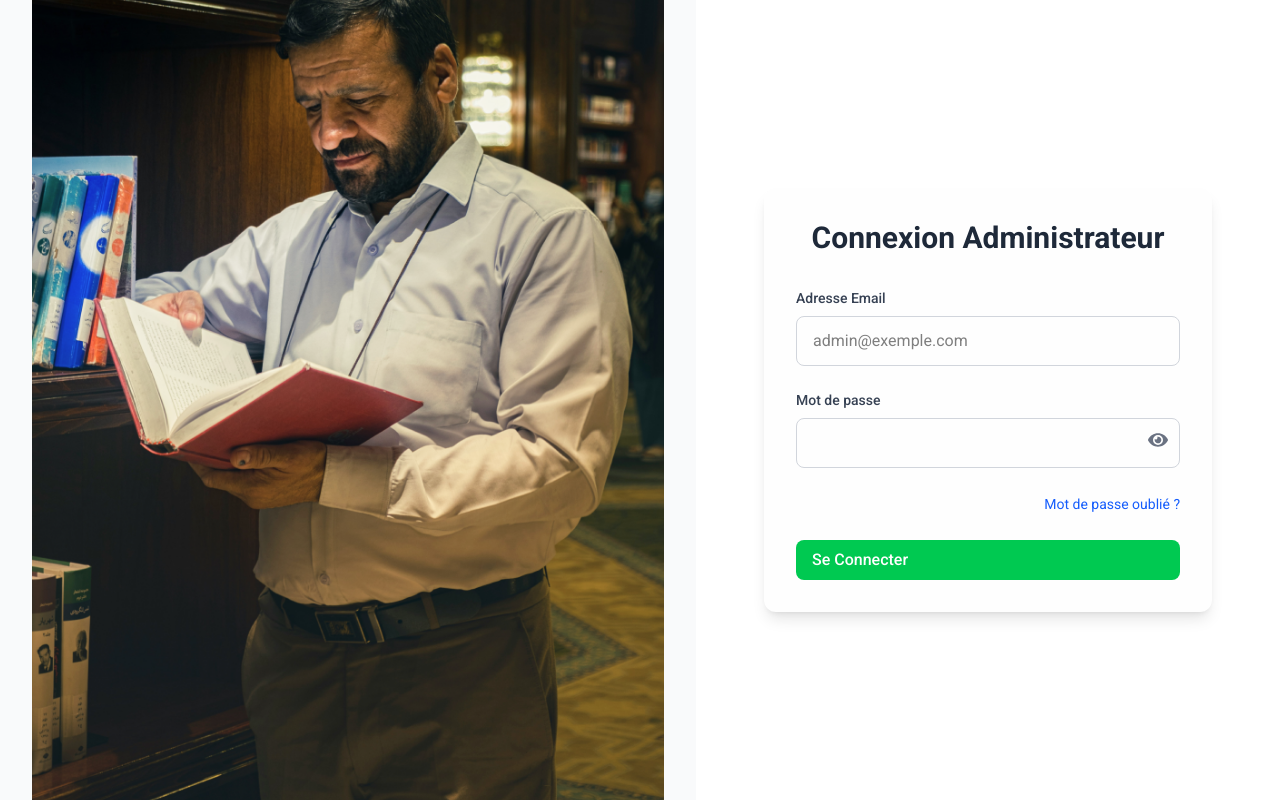
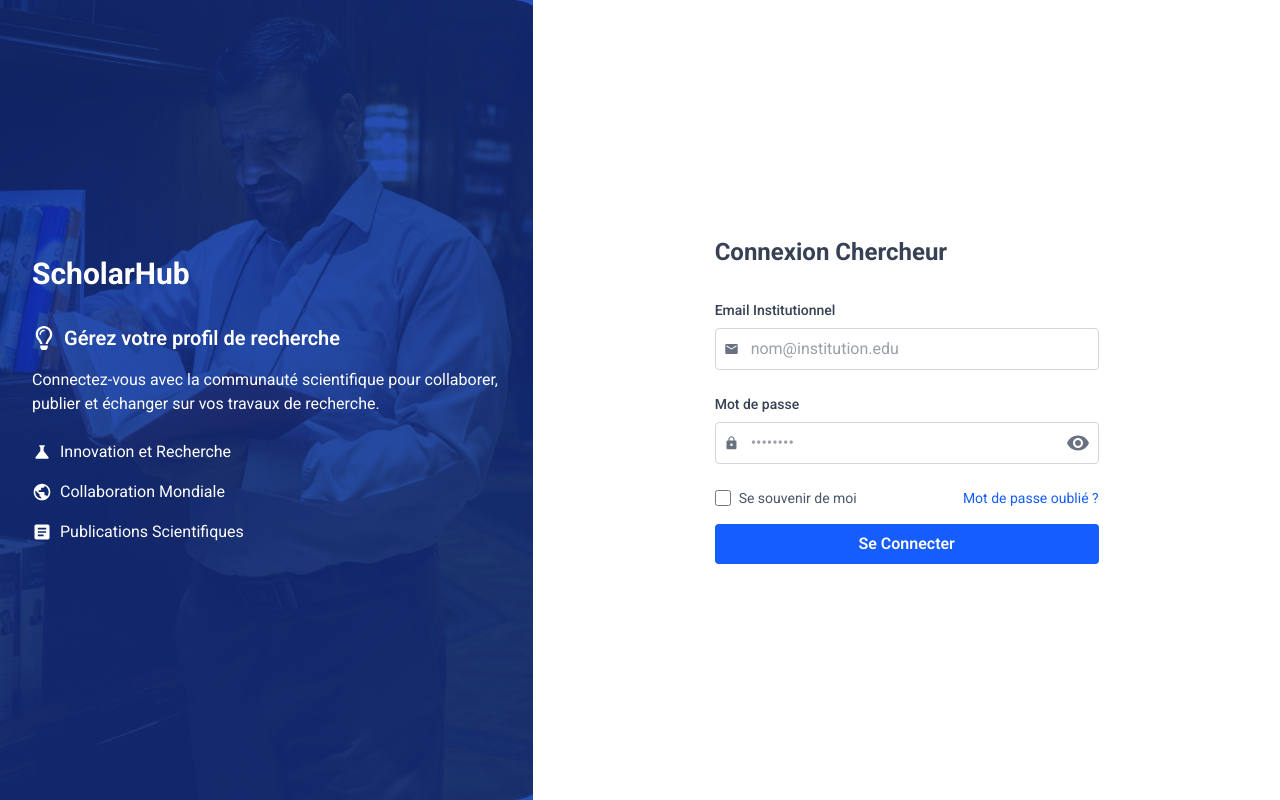
Before and after one commit to Ouassim721/Portail-de-gestion-des-profils-chercheurs, a React (Vite) app in the folder portail-chercheurs-frontend/: page /connexion in a window 1280 px wide. Built offline with nearby package versions, Linux system fonts and the light colour scheme.

Commit message:
Ajout de la fonctionnalité X

```diff
--- a/portail-chercheurs-frontend/src/pages/connexion.jsx
+++ b/portail-chercheurs-frontend/src/pages/connexion.jsx
@@ -1,112 +1,137 @@
 import React, { useState } from "react";
-import { FaEye, FaEyeSlash } from "react-icons/fa";
-import Button from "../components/Button";
-import connexionImg from "../assets/connexion.png";
+import { MdLock, MdEmail, MdVisibility, MdVisibilityOff, MdScience, MdPublic, MdArticle } from "react-icons/md";
+import { FaRegLightbulb } from "react-icons/fa";
+import connixionImage from "../assets/connexion.png";
 
-const LoginPage = () => {
+export default function ScholarHubLogin() {
+  // États locaux pour l'email, le mot de passe et la visibilité du mot de passe
   const [email, setEmail] = useState("");
   const [password, setPassword] = useState("");
-  const [error, setError] = useState("");
   const [showPassword, setShowPassword] = useState(false);
 
+  // Gestion du formulaire de connexion
   const handleSubmit = (e) => {
     e.preventDefault();
+    // Logique de connexion (API, etc.)
+    console.log("Email:", email);
+    console.log("Password:", password);
+  };
 
-    if (!email || !password) {
-      setError("Veuillez remplir tous les champs.");
-      return;
-    }
-
-    if (!email.includes("@")) {
-      setError("Veuillez entrer un email valide.");
-      return;
-    }
-
-    setError("");
-    console.log("Données envoyées :", { email, password });
+  // Bascule de la visibilité du mot de passe
+  const toggleShowPassword = () => {
+    setShowPassword((prev) => !prev);
   };
 
   return (
-    <div className="h-screen overflow-hidden flex flex-col md:flex-row">
-      {/* Section Image - Dimensions fixes */}
+    <div className="relative flex min-h-screen">
+      {/* Partie gauche : informations sur ScholarHub avec image de fond et overlay */}
       <div
-        className="hidden md:flex md:w-1/2 h-full bg-gray-50 items-center justify-center p-8"
-        style={{ minWidth: "696px" }}
+        className="relative hidden w-full bg-blue-900 bg-blend-overlay bg-cover bg-center p-8 text-white md:flex md:flex-col md:justify-center md:w-5/12"
+        style={{ backgroundImage: `url(${connixionImage})` }}
       >
-        <img
-          src={connexionImg}
-          alt="Interface de connexion sécurisée"
-          className="w-[696px] h-[1024px] object-contain"
-        />
+        {/* Overlay sombre pour améliorer la lisibilité */}
+        <div className="absolute inset-0 bg-blue-900 opacity-60"></div>
+        <div className="relative z-10">
+          <h1 className="mb-8 text-3xl font-bold">ScholarHub</h1>
+          <p className="mb-4 flex items-center text-xl font-semibold">
+            <FaRegLightbulb className="mr-2 text-2xl" /> Gérez votre profil de recherche
+          </p>
+          <p className="mb-6">
+            Connectez-vous avec la communauté scientifique pour collaborer, publier et échanger sur vos travaux de recherche.
+          </p>
+          <ul className="space-y-4">
+            <li className="flex items-center">
+              <MdScience className="mr-2 text-xl" />
+              <span>Innovation et Recherche</span>
+            </li>
+            <li className="flex items-center">
+              <MdPublic className="mr-2 text-xl" />
+              <span>Collaboration Mondiale</span>
+            </li>
+            <li className="flex items-center">
+              <MdArticle className="mr-2 text-xl" />
+              <span>Publications Scientifiques</span>
+            </li>
+          </ul>
+        </div>
       </div>
 
-      {/* Section Formulaire - Centrage parfait */}
-      <div className="w-full md:w-1/2 flex items-center justify-center p-4 h-full">
-        <div className="w-full max-w-md bg-white rounded-xl shadow-lg p-8">
-          <h2 className="text-3xl font-bold text-center mb-8 text-gray-800">
-            Connexion Administrateur
-          </h2>
-
-          <form onSubmit={handleSubmit} className="space-y-6">
-            <div>
-              <label htmlFor="email" className="block text-sm font-medium text-gray-700 mb-2">
-                Adresse Email
+      {/* Partie droite : formulaire de connexion */}
+      <div className="flex w-full flex-col justify-center p-8 md:w-7/12">
+        <div className="mx-auto w-full max-w-sm">
+          <h2 className="mb-8 text-2xl font-bold text-gray-700">Connexion Chercheur</h2>
+          <form onSubmit={handleSubmit}>
+            {/* Champ Email avec icône */}
+            <div className="mb-6">
+              <label htmlFor="email" className="mb-2 block text-sm font-medium text-gray-700">
+                Email Institutionnel
               </label>
-              <input
-                id="email"
-                type="email"
-                value={email}
-                onChange={(e) => setEmail(e.target.value)}
-                placeholder="admin@exemple.com"
-                className="w-full px-4 py-3 border border-gray-300 rounded-lg focus:ring-2 focus:ring-blue-500 focus:border-transparent"
-              />
-            </div>
-
-            <div>
-              <label htmlFor="password" className="block text-sm font-medium text-gray-700 mb-2">
-                Mot de passe
-              </label>
-              <div className="relative">
+              <div className="flex items-center rounded border border-gray-300">
+                <MdEmail className="ml-2 text-gray-500" />
                 <input
-                  id="password"
-                  type={showPassword ? "text" : "password"}
-                  value={password}
-                  onChange={(e) => setPassword(e.target.value)}
-                  className="w-full px-4 py-3 border border-gray-300 rounded-lg focus:ring-2 focus:ring-blue-500 focus:border-transparent pr-12"
+                  type="email"
+                  id="email"
+                  placeholder="nom@institution.edu"
+                  value={email}
+                  onChange={(e) => setEmail(e.target.value)}
+                  className="w-full border-none px-3 py-2 text-gray-700 focus:outline-none"
+                  required
                 />
-                <button
-                  type="button"
-                  onClick={() => setShowPassword(!showPassword)}
-                  className="absolute right-3 top-3 text-gray-500 hover:text-blue-600 focus:outline-none"
-                >
-                  {showPassword ? <FaEyeSlash size={20} /> : <FaEye size={20} />}
-                </button>
               </div>
             </div>
 
-            {error && <p className="text-red-500 text-sm mt-2">{error}</p>}
+            {/* Champ Mot de passe avec icône de visibilité */}
+            <div className="mb-6">
+              <label htmlFor="password" className="mb-2 block text-sm font-medium text-gray-700">
+                Mot de passe
+              </label>
+              <div className="relative flex items-center rounded border border-gray-300">
+                <MdLock className="ml-2 text-gray-500" />
+                <input
+                  type={showPassword ? "text" : "password"}
+                  id="password"
+                  placeholder="••••••••"
+                  value={password}
+                  onChange={(e) => setPassword(e.target.value)}
+                  className="w-full border-none px-3 py-2 text-gray-700 focus:outline-none"
+                  required
+                />
+                {/* Icône d'œil pour voir/masquer le mot de passe */}
+                <div
+                  className="absolute right-2 cursor-pointer text-gray-500"
+                  onClick={toggleShowPassword}
+                >
+                  {showPassword ? <MdVisibilityOff size={24} /> : <MdVisibility size={24} />}
+                </div>
+              </div>
+            </div>
 
-            <div className="text-right">
-              <a
-                href="#mot-de-passe-oublie"
-                className="text-sm text-blue-600 hover:text-blue-800 transition-colors"
-              >
+            {/* Options et lien "Mot de passe oublié" */}
+            <div className="mb-4 flex items-center justify-between">
+              <div className="flex items-center">
+                <input
+                  id="remember"
+                  type="checkbox"
+                  className="h-4 w-4 text-blue-600 focus:ring-blue-500"
+                />
+                <label htmlFor="remember" className="ml-2 text-sm text-gray-600">
+                  Se souvenir de moi
+                </label>
+              </div>
+              <a href="#" className="text-sm text-blue-600 hover:underline">
                 Mot de passe oublié ?
               </a>
             </div>
 
-            <Button
+            <button
               type="submit"
-              variant="primary"
-              className="bg-green-500 hover:bg-green-700 text-white font-bold py-2 px-4 rounded focus:outline-none focus:shadow-outline w-full"
+              className="w-full rounded bg-blue-600 px-4 py-2 font-semibold text-white hover:bg-blue-700 focus:outline-none focus:ring-2 focus:ring-blue-400"
             >
               Se Connecter
-            </Button>
+            </button>
           </form>
         </div>
       </div>
     </div>
   );
-};
-
-export default LoginPage;
+}
```
